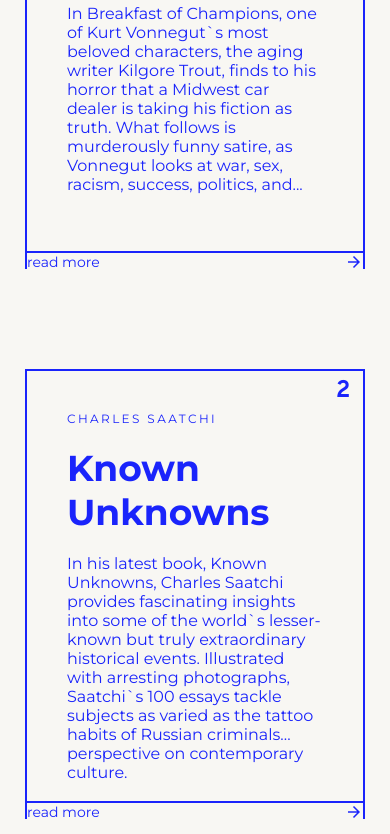
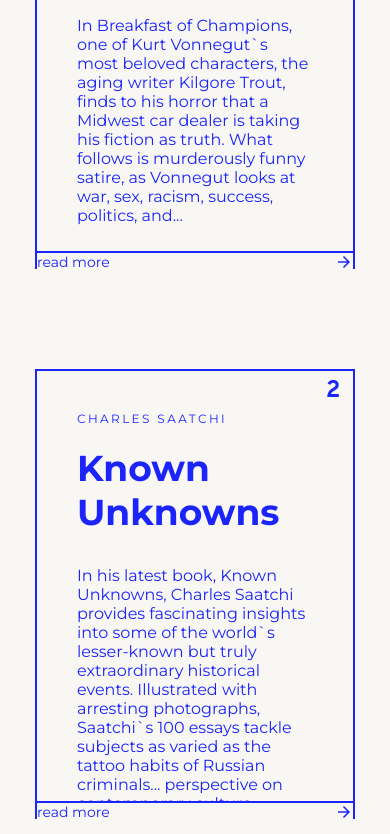
Before and after one commit to AngyalZsuzsa/final-exam, a plain HTML site: page index.html in a window 390 px wide. Shown: the part 281-1115 px from the top of the page. Drawn offline with Linux system fonts and the light colour scheme.

Commit message:
finished

```diff
--- a/style.css
+++ b/style.css
@@ -101,7 +101,7 @@
 
 .data-card {
     position: relative;
-    width: 340px;
+    width: 320px;
     height: 450px;
 
     padding: 40px;
@@ -132,6 +132,7 @@
 }
 
 .data-card h2 {
+    min-height: 140px;
     font-size: 36px;
     font-weight: 700;
     padding: 20px 0
@@ -189,11 +190,3 @@
     color: var(--primary);
 
 }
-
-
-@media  (max-width: 850px) {
-    #root {
-        flex-direction: column;
-        align-items: center;
-    }
-}
```
